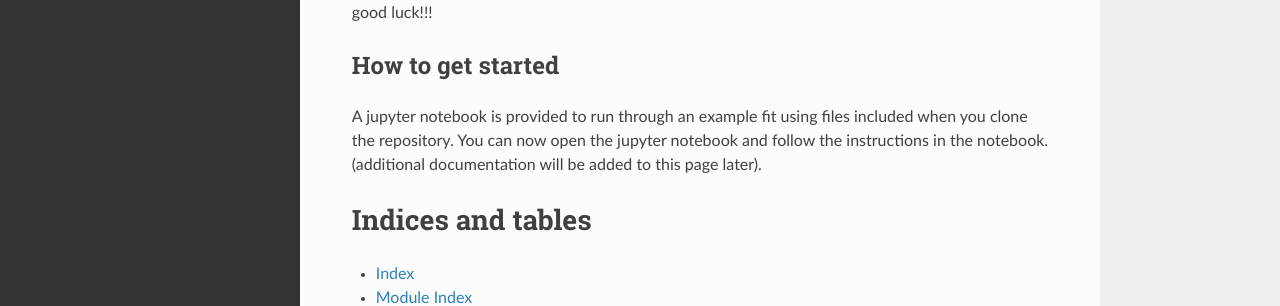
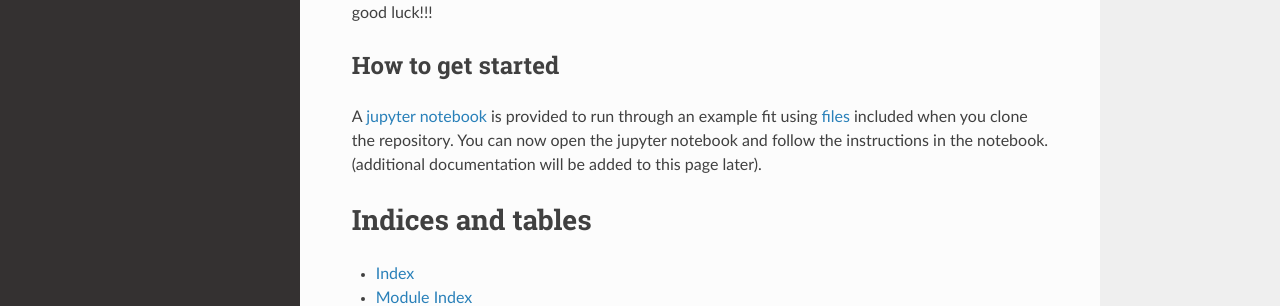
Before and after one commit to dzhuliya/keeping-the-BEAT, a Sphinx documentation site: the page built from docs/source/index.rst, in a window 1280 px wide and 1185 px high. Shown: the part 721-1027 px from the top of the window. Built offline with Sphinx 7.4.7 and the Read the Docs theme 2.0.0, drawn with Linux system fonts in a browser that asks for light colours; part of the change alters nothing that is shown.

```diff
--- a/docs/source/index.rst
+++ b/docs/source/index.rst
@@ -33,10 +33,13 @@ good luck!!!
 
 How to get started
 ------------------
-A jupyter notebook is provided to run through an example fit using files included
-when you clone the repository. You can now open the jupyter notebook and follow
-the instructions in the notebook. (additional documentation will be added to this
-page later).
+A
+`jupyter notebook <https://github.com/dzhuliya/keeping-the-BEAT/blob/master/keeping-the-BEAT/beat_example.ipynb>`_
+is provided to run through an example fit using
+`files <https://github.com/dzhuliya/keeping-the-BEAT/tree/master/keeping-the-BEAT/spectra>`_
+included when you clone the repository. You can now open the jupyter notebook
+and follow the instructions in the notebook. (additional documentation will be
+added to this page later).
 
 .. toctree::
    :maxdepth: 2
```
Also changed, not shown: 1 other file.
